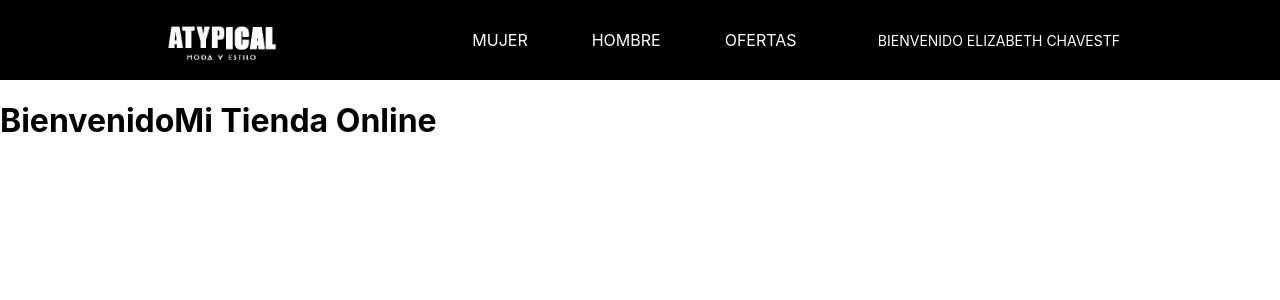
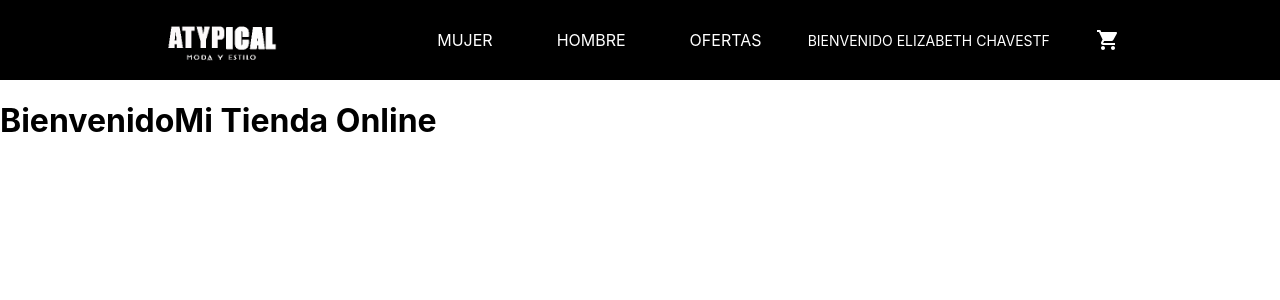
Before and after one commit to MaritzaChavesta/proyectoreact, a React (Create React App) app: page / in a window 1280 px wide. Shown: the top 300 px of the page. Built offline with nearby package versions, Linux system fonts and the light colour scheme.

Commit message:
Carwidget

```diff
--- /dev/null
+++ b/src/Componentes/Navbar/CarWidget.js
@@ -0,0 +1,9 @@
+
+import React from 'react'
+import ShoppingCartIcon from '@mui/icons-material/ShoppingCart';
+
+export const CarWidget = () => {
+  return (
+    <ShoppingCartIcon/>
+  )
+}
--- a/src/Componentes/Navbar/Navbar.js
+++ b/src/Componentes/Navbar/Navbar.js
@@ -1,6 +1,8 @@
-import React from 'react'
-import './Navbar.css'
-import logo from '../../assets/logoo.png'
+import React from 'react';
+import './Navbar.css';
+import { CarWidget } from './CarWidget';
+import logo from '../../assets/logoo.png';
+
 import {styles} from './Navbar.style'
 
 
@@ -20,8 +22,7 @@ export const Navbar = ({ nombreUsuario,apellidoUsuario }) => {
         </ul>
         <h1  style={styles.usuario}>Bienvenido {nombreUsuario} {apellidoUsuario}</h1>
 
-
-
+        <CarWidget/>
 
       </nav>
 
--- a/src/Componentes/Navbar/Navbar.style.js
+++ b/src/Componentes/Navbar/Navbar.style.js
@@ -1,3 +1,4 @@
+
 export const styles = {
     container:{
       backgroundColor:'black',
```
